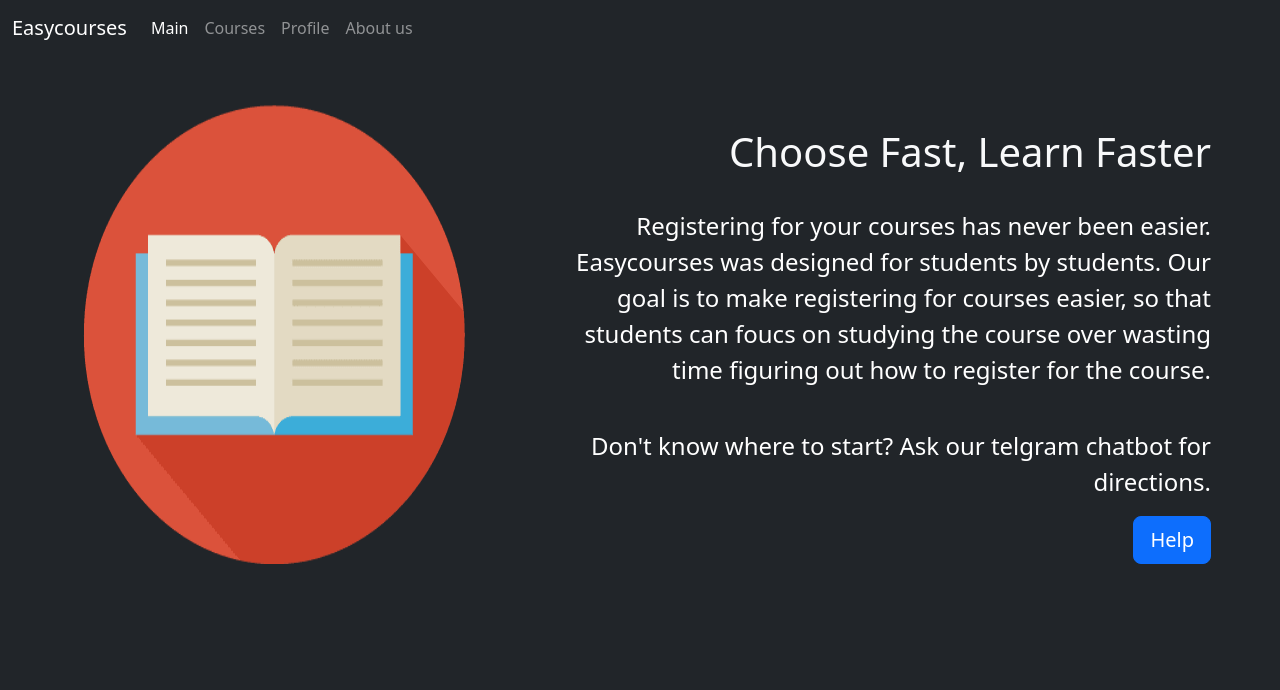
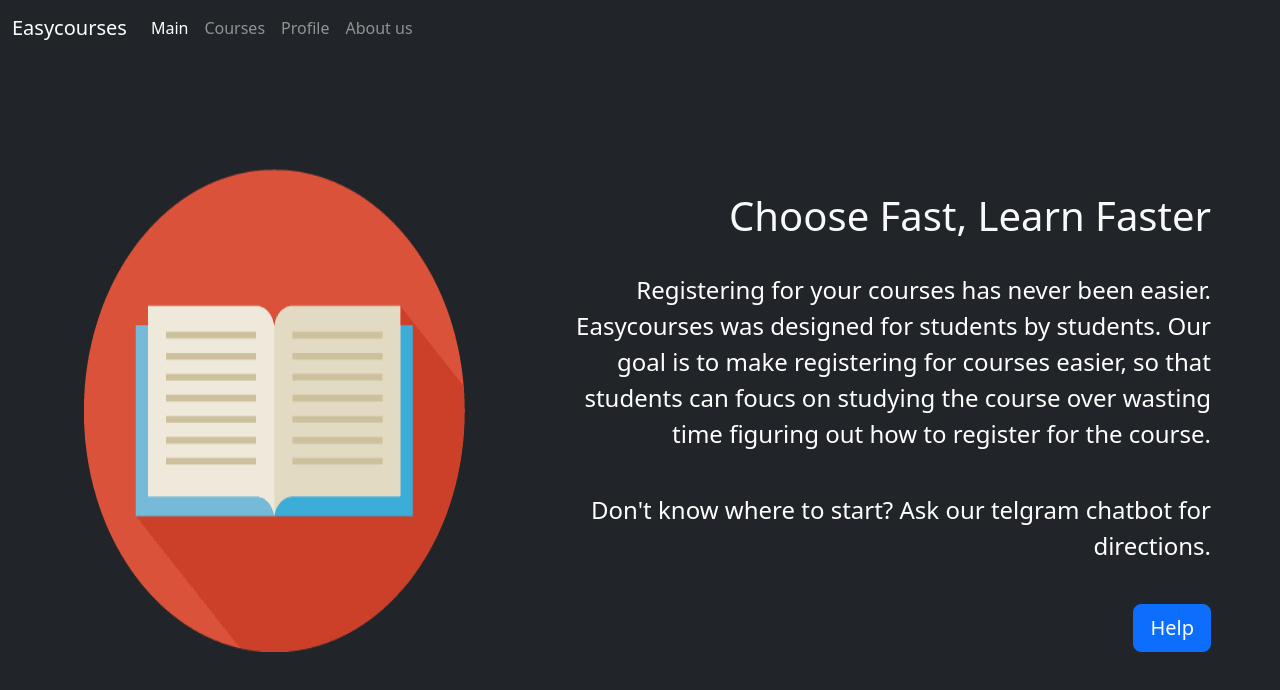
Before and after one commit to sanarkk/EasyCourses_Hackathon, a React (Create React App) app in the folder hackathon/: page / in a window 1280 px wide. Shown: the top 690 px of the page. Built offline with nearby package versions, Linux system fonts and the light colour scheme.

Commit message:
Added better margin

```diff
--- a/hackathon/src/Home.jsx
+++ b/hackathon/src/Home.jsx
@@ -30,7 +30,7 @@ const Home = () => {
         </div>
       </nav>
 
-      <div>
+      <div class = "maindiv">
         <section class = "p-5 text-light text-right">
           <div class = "container">
             <div class = "d-sm-flex">
@@ -45,6 +45,7 @@ const Home = () => {
                 <p class = "paragraph-us text-right">
                   Don't know where to start? Ask our telgram chatbot for directions.
                 </p>
+                <br></br>
                 <button class = "btn btn-primary btn-lg">Help</button>
               </div>
             </div>
--- a/hackathon/src/index.css
+++ b/hackathon/src/index.css
@@ -163,6 +163,11 @@ body.sidebar-toggled footer.sticky-footer {
   position: absolute;
 }
 
+.maindiv {
+  animation: 2s 1 alternate fadeIn;
+  margin-top: 5%;
+}
+
 @keyframes fadeIn {
   0% { opacity: 0; }
   100% { opacity: 1; }
```
